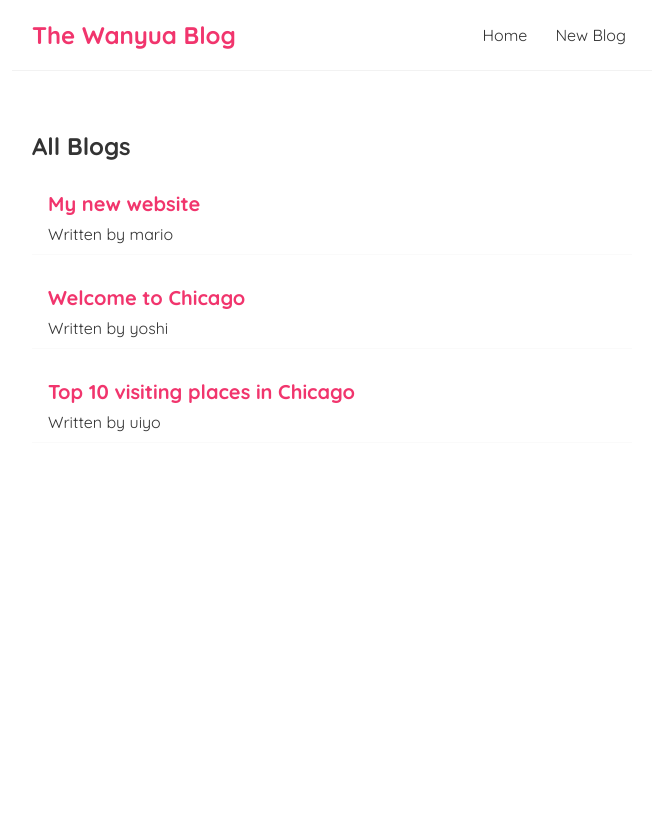
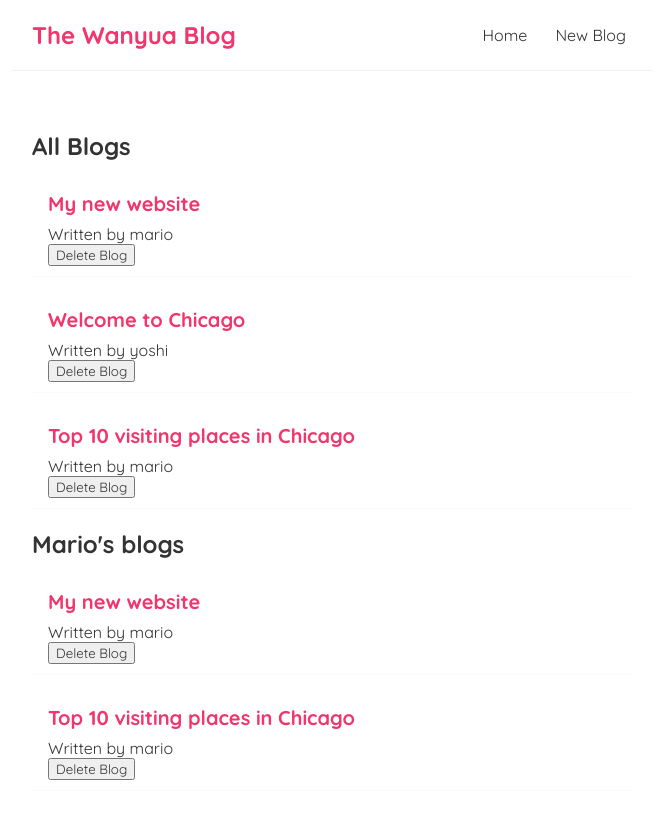
Before and after one commit to samwanyua/React-JS-Refresher, a React (Create React App) app in the folder blog/: page / in a window 1280 px wide. Shown: the top 818 px of the page, without its empty margins (308-964 px from the left). Built offline with nearby package versions, Linux system fonts and the light colour scheme.

Commit message:
Blog - functions as props

```diff
--- a/blog/src/Components/BlogList.js
+++ b/blog/src/Components/BlogList.js
@@ -1,4 +1,5 @@
-const BlogList = ({blogs,title}) => {
+const BlogList = ({blogs,title, handleDelete}) => {
+
     return (
         <div className="blog-list">
             <h2>{title}</h2>
@@ -6,6 +7,7 @@ const BlogList = ({blogs,title}) => {
                 <div className="blog-preview" key={blog.id}>
                     <h2>{blog.title}</h2>
                     <p> Written by {blog.author}</p>
+                    <button onClick={() => handleDelete(blog.id)}>Delete Blog</button>
                 </div>
             ))}
         </div>
--- a/blog/src/Components/Home.js
+++ b/blog/src/Components/Home.js
@@ -5,13 +5,24 @@ const Home = () => {
     const[blogs, setBlogs] = useState([
         {title: 'My new website', body: 'Lorem ipsum....', author: 'mario', id: 1},
         {title: 'Welcome to Chicago', body: 'Lorem ipsum....', author: 'yoshi', id: 2},
-        {title: 'Top 10 visiting places in Chicago', body: 'Lorem ipsum....', author: 'uiyo', id: 3}
+        {title: 'Top 10 visiting places in Chicago', body: 'Lorem ipsum....', author: 'mario', id: 3}
     ]);
+
+    const handleDelete = (id) => {
+        const newBlogs = blogs.filter(blog => blog.id != id)
+        setBlogs(newBlogs)
+    }
     return (
         <div className="home">
             <BlogList
                 blogs = {blogs}
                 title = "All Blogs"
+                handleDelete={handleDelete}
+            />
+            <BlogList
+                blogs = {blogs.filter((blog) => blog.author === 'mario')}
+                title = "Mario's blogs"
+                handleDelete={handleDelete}
 
             />
         </div>
```
